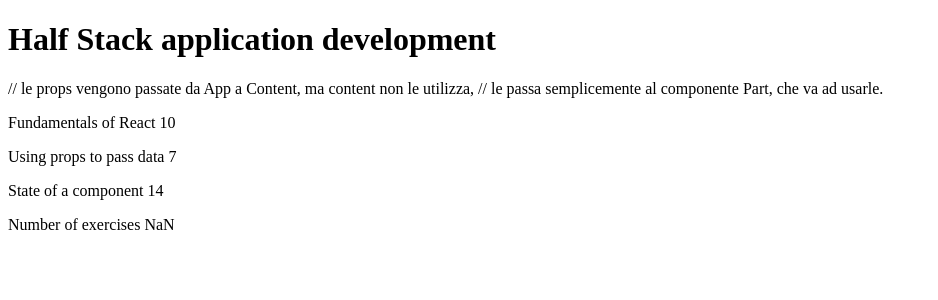
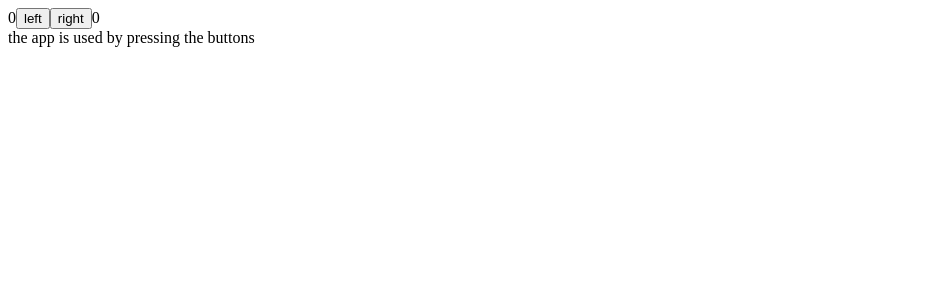
Before and after one commit to IlBardoHammer/fullStackOpenCourse, a React (Vite) app in the folder part1/: page / in a window 1280 px wide. Shown: the top 300 px of the page, without its empty margins (0-938 px from the left). Built offline with nearby package versions, Linux system fonts and the light colour scheme.

Commit message:
edit main, working for all folder inside a part1. Update courseinfo/App.jsx with the new utils (complex state, asynch state, conditional rendering)

```diff
--- a/part1/src/courseinfo/App.jsx
+++ b/part1/src/courseinfo/App.jsx
@@ -1,60 +1,52 @@
-const Header = (props) => {
-  return (
-    <h1>{ props.course }</h1>
-  )
-}
+import { useState } from "react";
 
-const Part = (props) => {
-  return (
-    <p>{props.part} {props.exercise}</p>
-  )
-}
-
-const Content = (props) => {
-  console.log(props)
+const History = (props) => {
+  if ( props.allClicks.length === 0 ) {
+    return (
+      <div>
+        the app is used by pressing the buttons
+      </div>
+    )
+  }
   return (
     <div>
-      // le props vengono passate da App a Content, ma content non le utilizza,
-      // le passa semplicemente al componente Part, che va ad usarle.
-      <Part part={props.parts[0].name} exercise={props.parts[0].exercises}/>
-      <Part part={props.parts[1].name} exercise={props.parts[1].exercises}/>
-      <Part part={props.parts[2].name} exercise={props.parts[2].exercises}/>
+      button press history: { props.allClicks.join(' ') }
     </div>
   )
 }
 
-const Total = (props) => {
-  return (
-    <p>Number of exercises { props.exercise1 + props.exercise2 + props.exercise3 }</p>
-  )
-}
+const Button = ({ handleClick, text }) => (
+  <button onClick={ handleClick }>
+    { text }
+  </button>
+)
 
 const App = () => {
-  const course = 'Half Stack application development'
-  const parts = [
-    {
-      name: 'Fundamentals of React',
-      exercises: 10
-    },
-    {
-      name: 'Using props to pass data',
-      exercises: 7
-    },
-    {
-      name: 'State of a component',
-      exercises: 14
-    }
-  ]
+  const [ left, setLeft ] = useState(0)
+  const [ right, setRight ] = useState(0)
+  const [ allClicks, setAll ] = useState([])
+
+
+  const handleLeftClick = () => {
+    setAll(allClicks.concat('L'))
+    const updatedLeft = left + 1
+    setLeft(updatedLeft)
+  }
+
+  const handleRightClick = () => {
+    setAll(allClicks.concat('R'));
+    const updatedRight = right + 1;
+    setRight(updatedRight);
+  };
 
   return (
     <div>
-      <Header course={ course }/>
-      <Content
-       parts={parts}
-      />
-      <Total parts={parts}/>
+      { left }
+      <Button handleClick={ handleLeftClick } text="left"/>
+      <Button handleClick={ handleRightClick } text="right"/>
+      { right }
+      <History allClicks={ allClicks }/>
     </div>
   )
 }
-
 export default App
--- a/part1/src/main.jsx
+++ b/part1/src/main.jsx
@@ -1,6 +1,8 @@
+import React from 'react'
 import ReactDOM from 'react-dom/client'
 
 import App from './courseinfo/App.jsx'
-// import App from './courseinfo/App.jsx'
+// import App from './unicafe/App.jsx'
+// import App from './anecdotes/App.jsx'
 
 ReactDOM.createRoot(document.getElementById('root')).render(<App />)
```
